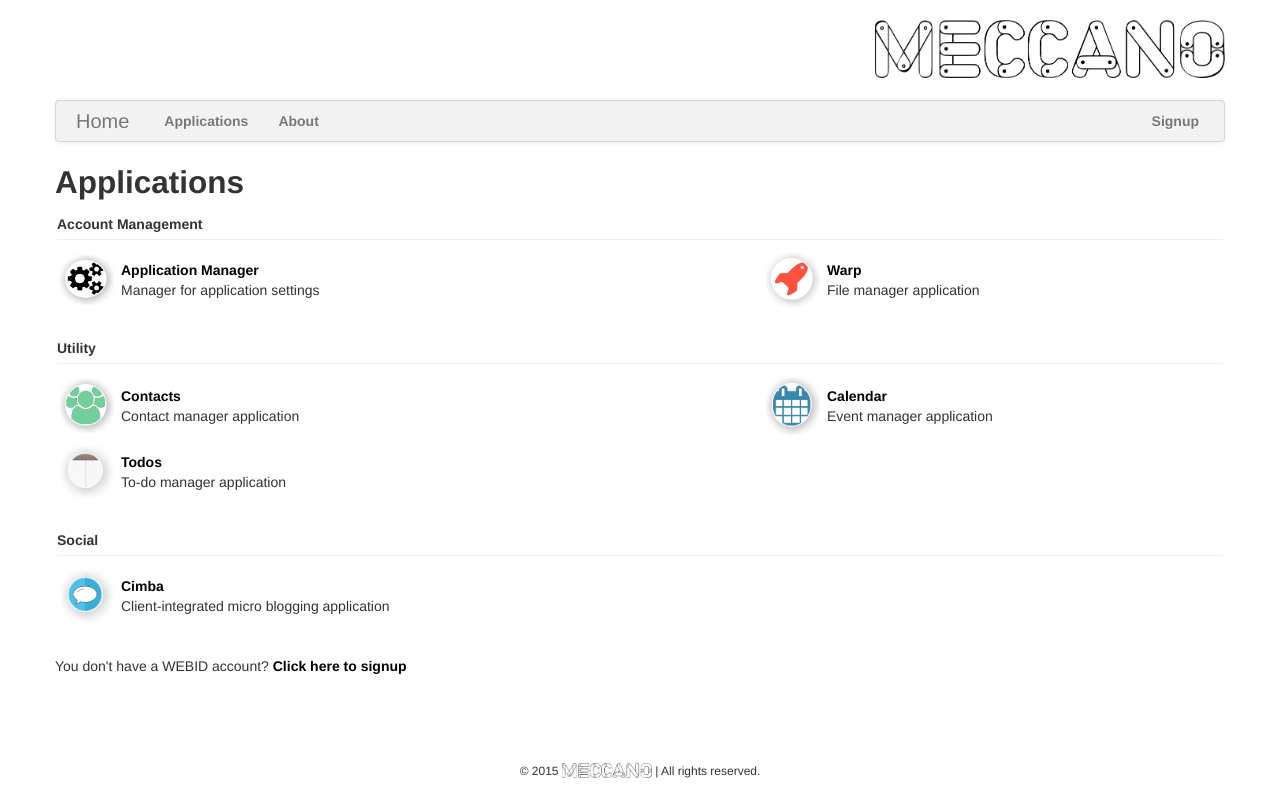
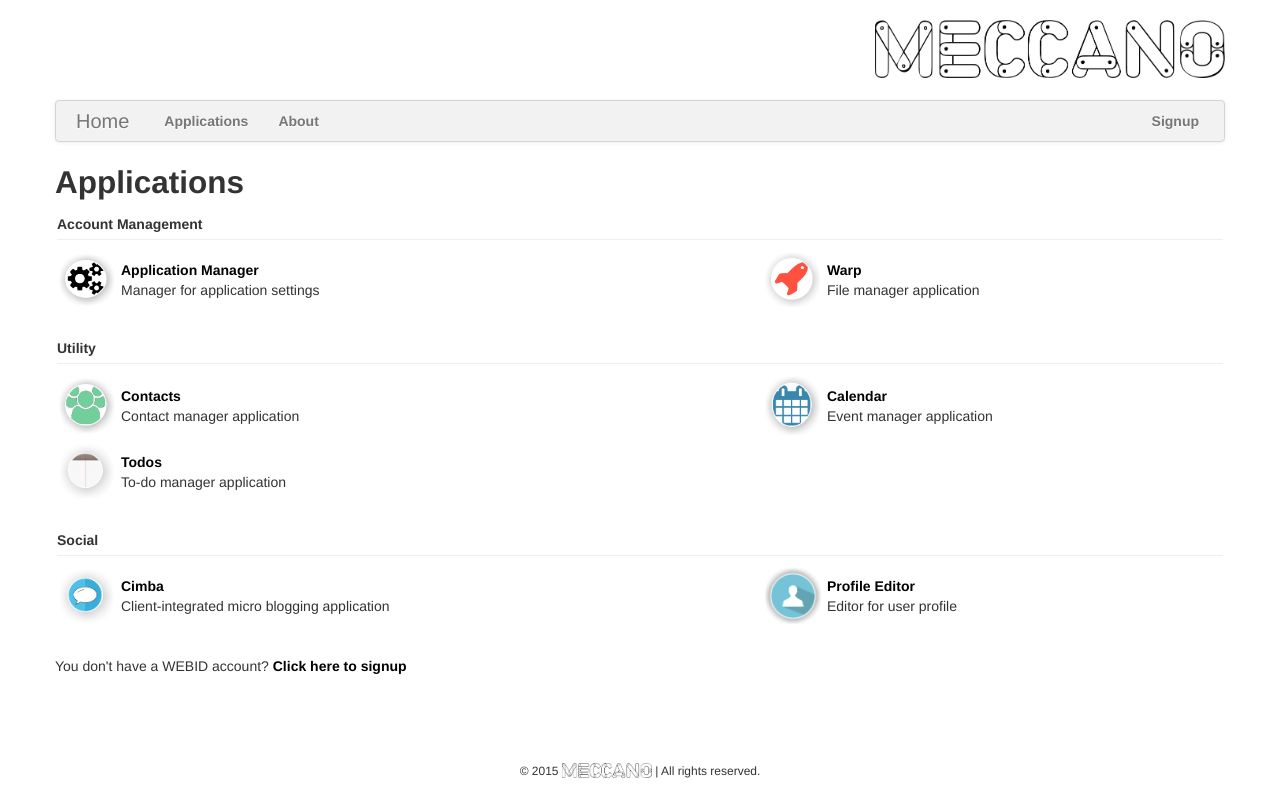
Before and after one commit to mzereba/meccano, a plain HTML site: page index.html at #/applications in a window 1280 px wide. Drawn offline with Linux system fonts and the light colour scheme.

Commit message:
Updated applications page

```diff
--- a/views/applications.html
+++ b/views/applications.html
@@ -41,6 +41,9 @@
 					<td align='left' style="width: 60px"><a href="http://www.cimba.co" target="_blank"><img src="images/icons/cimba.png" alt="Cimba" style="width:60px;"></a></td>
 					<td align='left'><a href="http://www.cimba.co" target="_blank">Cimba</a><br>Client-integrated micro blogging application</td>
 
+					<td align='left' style="width: 60px"><a href="http://linkeddata.github.io/profile-editor" target="_blank"><img src="images/icons/profile-editor.png" alt="Profile Editor" style="width:60px;"></a></td>
+					<td align='left'><a href="http://linkeddata.github.io/profile-editor" target="_blank">Profile Editor</a><br>Editor for user profile</td>
+
 				</tr>
 			</tbody>
 		</table>
```
Also changed, not shown: images/icons/profile-editor.png (added).
